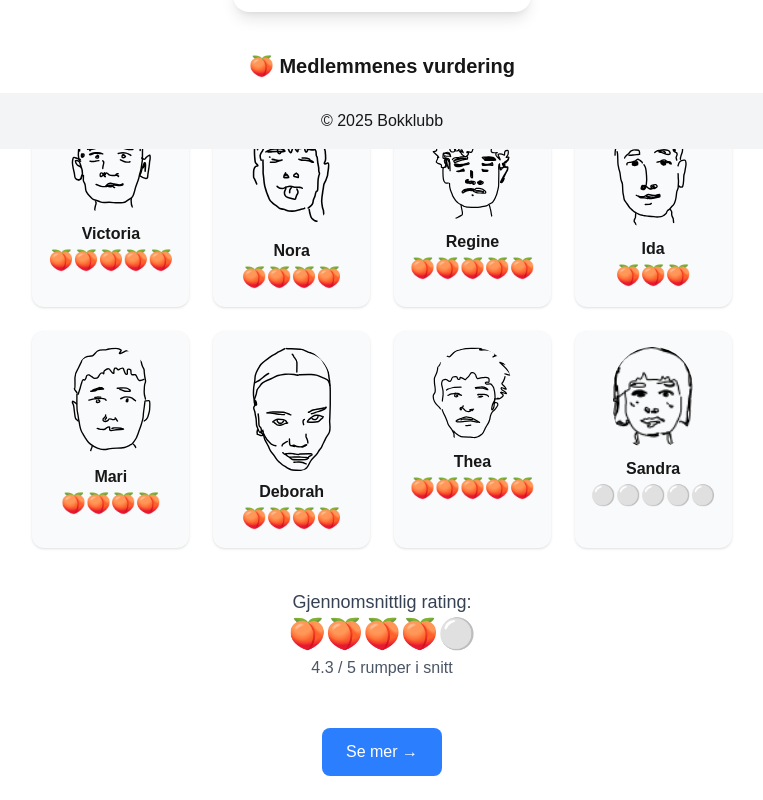
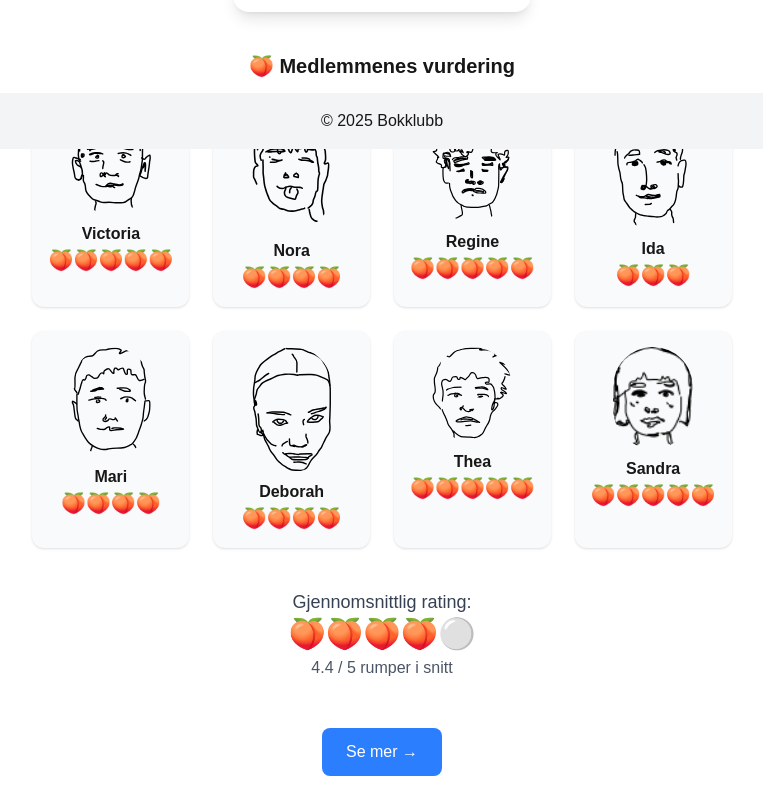
Before and after one commit to deborahtewelde/Book-club, a Next.js app: page /previous-books in a window 1280 px wide. Shown: the part 651-1451 px from the top of the page, without its empty margins (258-1021 px from the left). Built offline with nearby package versions, Linux system fonts and the light colour scheme.

Commit message:
Fix Face type: title required

```diff
--- a/src/app/data/faces_interface.ts
+++ b/src/app/data/faces_interface.ts
@@ -1,5 +1,5 @@
 // Definerer typen "Face"
 export interface Face {
-    title?: string;   // navnet/rollen
+    title: string;   // navnet/rollen
     image: string;    // bilde i /public
   }
--- a/src/app/previous-books/page.tsx
+++ b/src/app/previous-books/page.tsx
@@ -13,6 +13,7 @@ export default function PreviousBooksPage() {
     { name: "Mari", score: 4 },
     { name: "Deborah", score: 4 },
     { name: "Thea", score: 5 },
+    {name: "Sandra", score: 5}
   ];
 
   const avg = ratings.reduce((sum, r) => sum + r.score, 0) / ratings.length;
```
